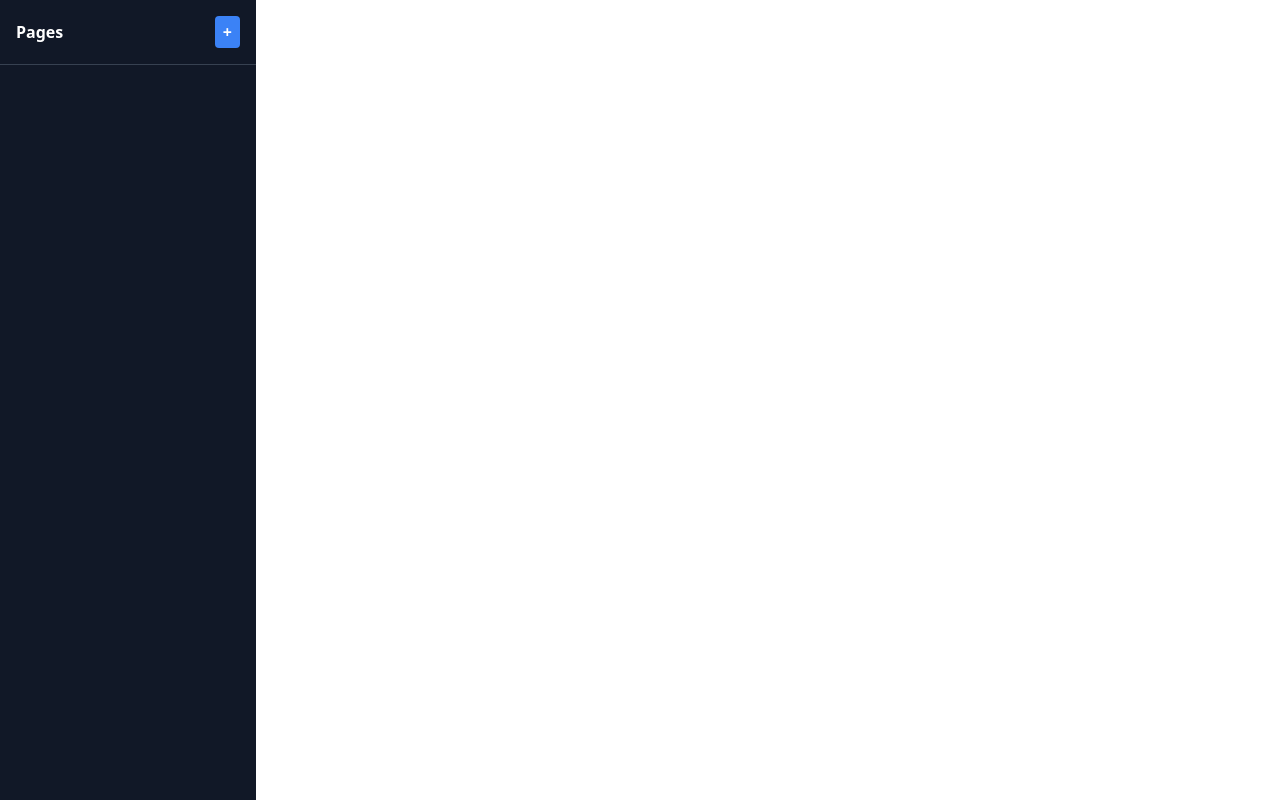
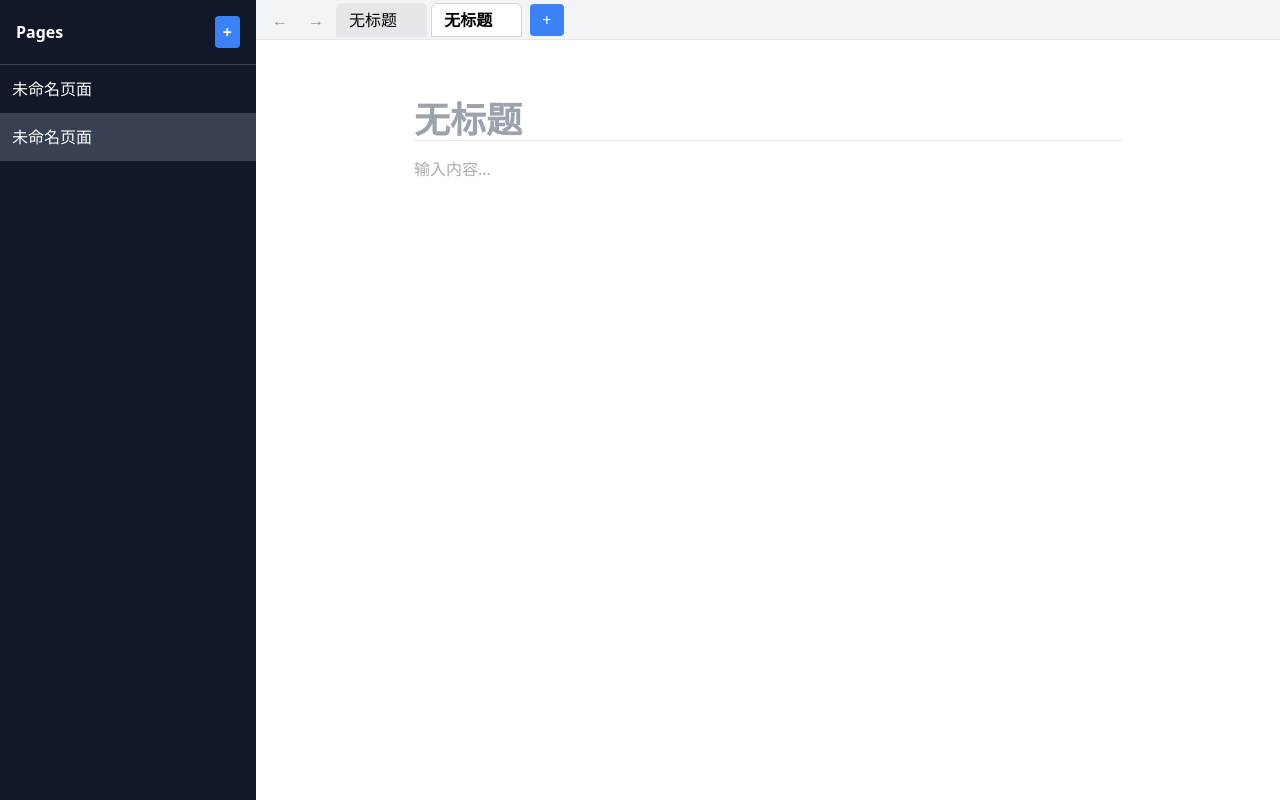
Before and after one commit to ENyerere/molink, a React (Vite) app in the folder molink-app/: page / in a window 1280 px wide. Built offline with nearby package versions, Linux system fonts and the light colour scheme.

Commit message:
新增标签页

```diff
--- a/molink-app/src/App.tsx
+++ b/molink-app/src/App.tsx
@@ -1,4 +1,4 @@
-import React, { useState, useEffect } from 'react';
+import React, { useState, useEffect, useRef } from 'react';
 import Sidebar from './Sidebar';
 import Editor from './Editor';
 import { v4 as uuidv4 } from 'uuid';
@@ -14,34 +14,110 @@ export interface PageData {
 export default function App() {
   const [pages, setPages] = useState<PageData[]>([]);
   const [activePageId, setActivePageId] = useState<string | null>(null);
+  const [backStack, setBackStack] = useState<string[]>([]);
+  const [forwardStack, setForwardStack] = useState<string[]>([]);
+  const tabRefs = useRef<Record<string, HTMLDivElement | null>>({});
 
+  // 监听激活页变化自动滚动标签
+  useEffect(() => {
+    if (activePageId && tabRefs.current[activePageId]) {
+      tabRefs.current[activePageId]?.scrollIntoView({
+        behavior: 'smooth',
+        inline: 'center',
+        block: 'nearest'
+      });
+    }
+  }, [activePageId]);
+
+  // 初始化加载数据，如果没有页面则自动创建
   useEffect(() => {
     const saved = localStorage.getItem('molink-pages');
     if (saved) {
       const parsed: PageData[] = JSON.parse(saved);
+      if (parsed.length) {
         setPages(parsed);
-      if (parsed.length) setActivePageId(parsed[0].id);
+        setActivePageId(parsed[0].id);
+      } else {
+        addPage();
+      }
+    } else {
+      addPage();
     }
   }, []);
 
+  // 数据持久化
   useEffect(() => {
     localStorage.setItem('molink-pages', JSON.stringify(pages));
   }, [pages]);
 
+  // 新建页面（带历史记录）
   const addPage = () => {
     const id = uuidv4();
     const newPage: PageData = {
       id,
-      title: '新页面',
-      content: [{
-        type: 'paragraph',
-        children: [{ text: '' }]
-      } as Element]
+      title: '',
+      content: [
+        { type: 'paragraph', children: [{ text: '' }] } as Element
+      ],
     };
     setPages(prev => [...prev, newPage]);
+    if (activePageId) setBackStack(prev => [...prev, activePageId]);
+    setForwardStack([]);
     setActivePageId(id);
   };
 
+  // 点击标签时激活页面（带历史记录）
+  const activatePage = (id: string) => {
+    if (id === activePageId) return;
+    if (activePageId) setBackStack(prev => [...prev, activePageId]);
+    setForwardStack([]);
+    setActivePageId(id);
+  };
+
+  // 关闭页面
+  const closePage = (id: string) => {
+    setPages(prev => {
+      const newPages = prev.filter(p => p.id !== id);
+      if (id === activePageId) {
+        const idx = prev.findIndex(p => p.id === id);
+        const nextActive = newPages[idx] || newPages[idx - 1] || null;
+        setActivePageId(nextActive?.id || null);
+      }
+      return newPages;
+    });
+
+    setBackStack(prev => prev.filter(pid => pid !== id));
+    setForwardStack(prev => prev.filter(pid => pid !== id));
+  };
+
+  // 后退
+  const goBack = () => {
+    setBackStack(prev => {
+      if (prev.length === 0) return prev;
+      const nextBack = [...prev];
+      const prevId = nextBack.pop()!;
+      if (activePageId) setForwardStack(f => [...f, activePageId]);
+      setActivePageId(prevId);
+      return nextBack;
+    });
+  };
+
+  // 前进
+  const goForward = () => {
+    setForwardStack(prev => {
+      if (prev.length === 0) return prev;
+      const nextForward = [...prev];
+      const nextId = nextForward.pop()!;
+      if (activePageId) setBackStack(b => [...b, activePageId]);
+      setActivePageId(nextId);
+      return nextForward;
+    });
+  };
+
+  const canGoBack = backStack.length > 0;
+  const canGoForward = forwardStack.length > 0;
+
+  // 更新页面
   const updatePage = (id: string, newData: Partial<PageData>) => {
     setPages(prev => prev.map(p => p.id === id ? { ...p, ...newData } : p));
   };
@@ -54,6 +130,68 @@ export default function App() {
         setActivePageId={setActivePageId}
         addPage={addPage}
       />
+
+      <div className="flex-1 flex flex-col overflow-hidden">
+        {/* 标签栏 */}
+        <div className="flex items-center bg-gray-100 border-b px-2 h-10 gap-1">
+          <button
+            onClick={goBack}
+            disabled={!canGoBack}
+            className={`px-2 py-1 rounded ${!canGoBack ? 'opacity-40 cursor-not-allowed' : 'hover:bg-gray-200'}`}
+            title="后退"
+          >
+            ←
+          </button>
+          <button
+            onClick={goForward}
+            disabled={!canGoForward}
+            className={`px-2 py-1 rounded ${!canGoForward ? 'opacity-40 cursor-not-allowed' : 'hover:bg-gray-200'}`}
+            title="前进"
+          >
+            →
+          </button>
+
+          {/* 标签区 */}
+          <div className="flex-1 overflow-x-auto">
+            <div className="flex items-center gap-1">
+              {pages.map(p => (
+                <div
+                  key={p.id}
+                  ref={el => { tabRefs.current[p.id] = el; }}
+                  className={`flex items-center px-3 py-1 whitespace-nowrap rounded-t-md border group
+                  ${p.id === activePageId
+                      ? 'bg-white font-semibold border-gray-300'
+                      : 'bg-gray-200 hover:bg-gray-300 border-transparent'}`}
+                >
+                  <span
+                    onClick={() => activatePage(p.id)}
+                    className="cursor-pointer"
+                  >
+                    {p.title || '无标题'}
+                  </span>
+                  <button
+                    onClick={() => closePage(p.id)}
+                    className="ml-2 text-gray-500 hover:text-red-500 opacity-0 group-hover:opacity-100"
+                    title="关闭"
+                  >
+                    ×
+                  </button>
+                </div>
+              ))}
+
+              {/* 新建按钮 */}
+              <button
+                onClick={addPage}
+                className="ml-1 px-3 py-1 bg-blue-500 text-white rounded hover:bg-blue-600 whitespace-nowrap"
+                title="新建页面"
+              >
+                +
+              </button>
+            </div>
+          </div>
+        </div>
+
+        {/* 编辑区 */}
         <div className="flex-1 overflow-auto">
           {activePageId && (
             <Editor
@@ -63,5 +201,6 @@ export default function App() {
           )}
         </div>
       </div>
+    </div>
   );
 }
--- a/molink-app/src/Editor.tsx
+++ b/molink-app/src/Editor.tsx
@@ -57,7 +57,7 @@ export default function Editor({ page, updatePage }: { page: PageData; updatePag
         )}
       </div>
       {/* 占位符，用于保持内容不被覆盖 */}
-      <div className={page.cover ? "h-[20vh]" : "h-[60px]"}></div>
+      <div className={page.cover ? "h-[calc(20vh+60px)]" : "h-[60px]"}></div>
 
       {/* 文本内容区域 */}
       <div className="max-w-3xl mx-auto px-[30px]">
@@ -65,7 +65,7 @@ export default function Editor({ page, updatePage }: { page: PageData; updatePag
         <input
           value={page.title}
           onChange={e => updatePage(page.id, { title: e.target.value })}
-          className="text-2xl font-bold mb-4 w-full border-b outline-none"
+          className="text-4xl font-bold mb-4 w-full border-b outline-none"
           placeholder="无标题"
         />
 
```
Lines whose indentation alone changed are shown as unchanged.
